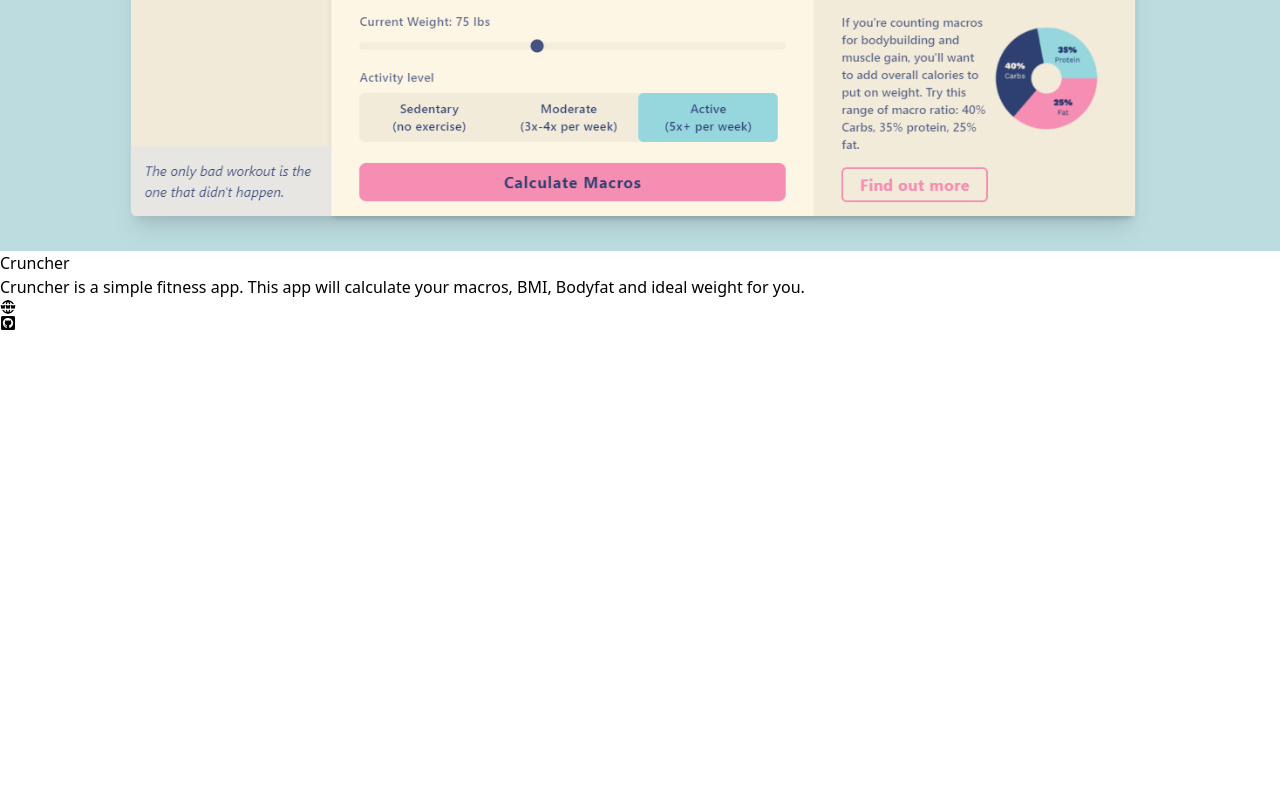
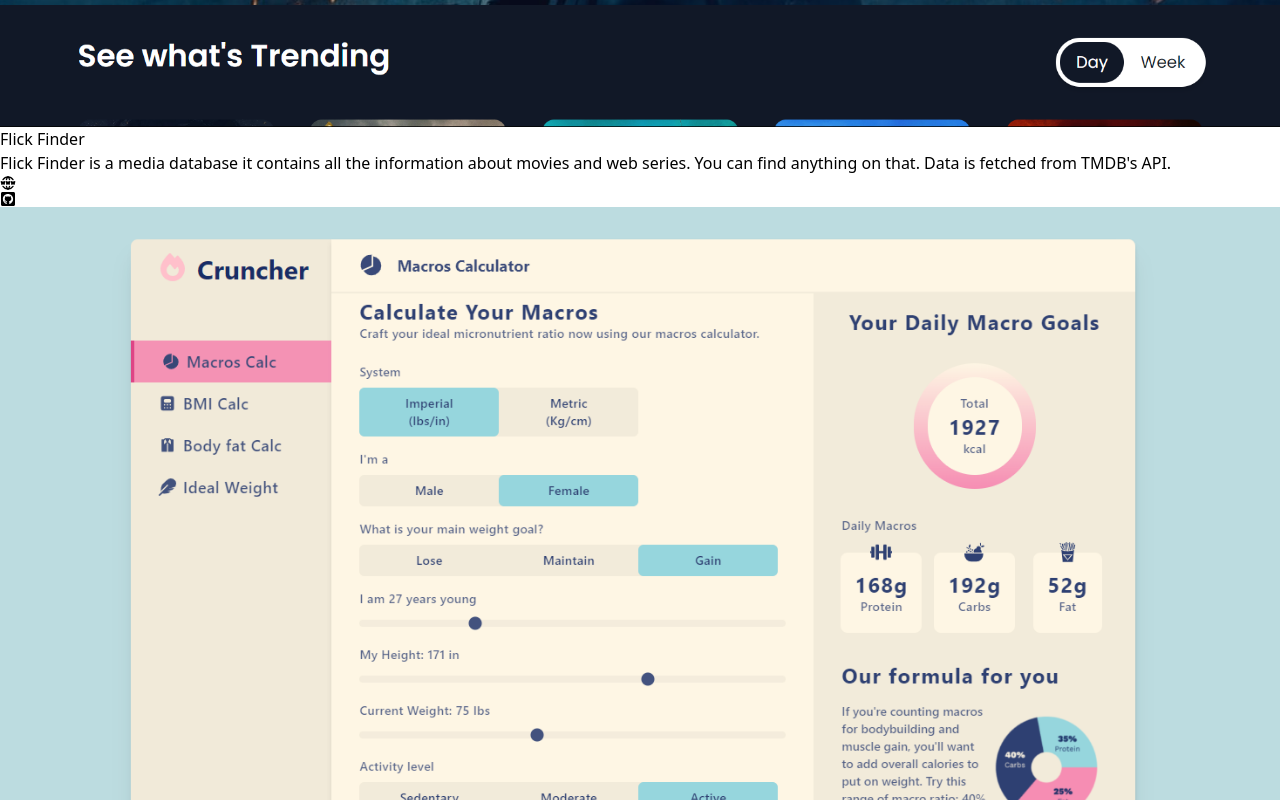
Before and after one commit to Shwet-Patel/Portfolio, a React (Vite) app: page / in a window 1280 px wide. Shown: the part 2360-3160 px from the top of the page. Before the commit the page ends 2691 px from the top, so only its background shows below. Built offline with nearby package versions, Linux system fonts and the light colour scheme.

Commit message:
added second project

```diff
--- a/src/data.jsx
+++ b/src/data.jsx
@@ -2,6 +2,7 @@
 import { FaHtml5, FaJs, FaReact } from 'react-icons/fa';
 import { DiCode } from 'react-icons/di';
 import project1 from "./assets/project1.png";
+import project2 from './assets/project2.png';
 
 export const links = [
   { id: nanoid(), href: '#home', text: 'home' },
@@ -40,10 +41,18 @@
 export const projects = [
   {
     id: nanoid(),
+    img: project2,
+    url: 'https://flickfinder-brown.vercel.app/',
+    github: 'https://github.com/Shwet-Patel/flickfinder',
+    title: 'Flick Finder',
+    text: "Flick Finder is a media database it contains all the information about movies and web series. You can find anything on that. Data is fetched from TMDB's API.",
+  },
+  {
+    id: nanoid(),
     img: project1,
     url: 'https://cruncher-calc.vercel.app/',
     github: 'https://github.com/Shwet-Patel/Cruncher',
     title: 'Cruncher',
-    text: 'Cruncher is a simple fitness app. This app will calculate your macros, BMI, Bodyfat and ideal weight for you.',
+    text: "Cruncher is a simple fitness app. This app will calculate your macros, BMI, Bodyfat and ideal weight for you.",
   }
 ];
```
Also changed, not shown: src/assets/project2.png (added).
